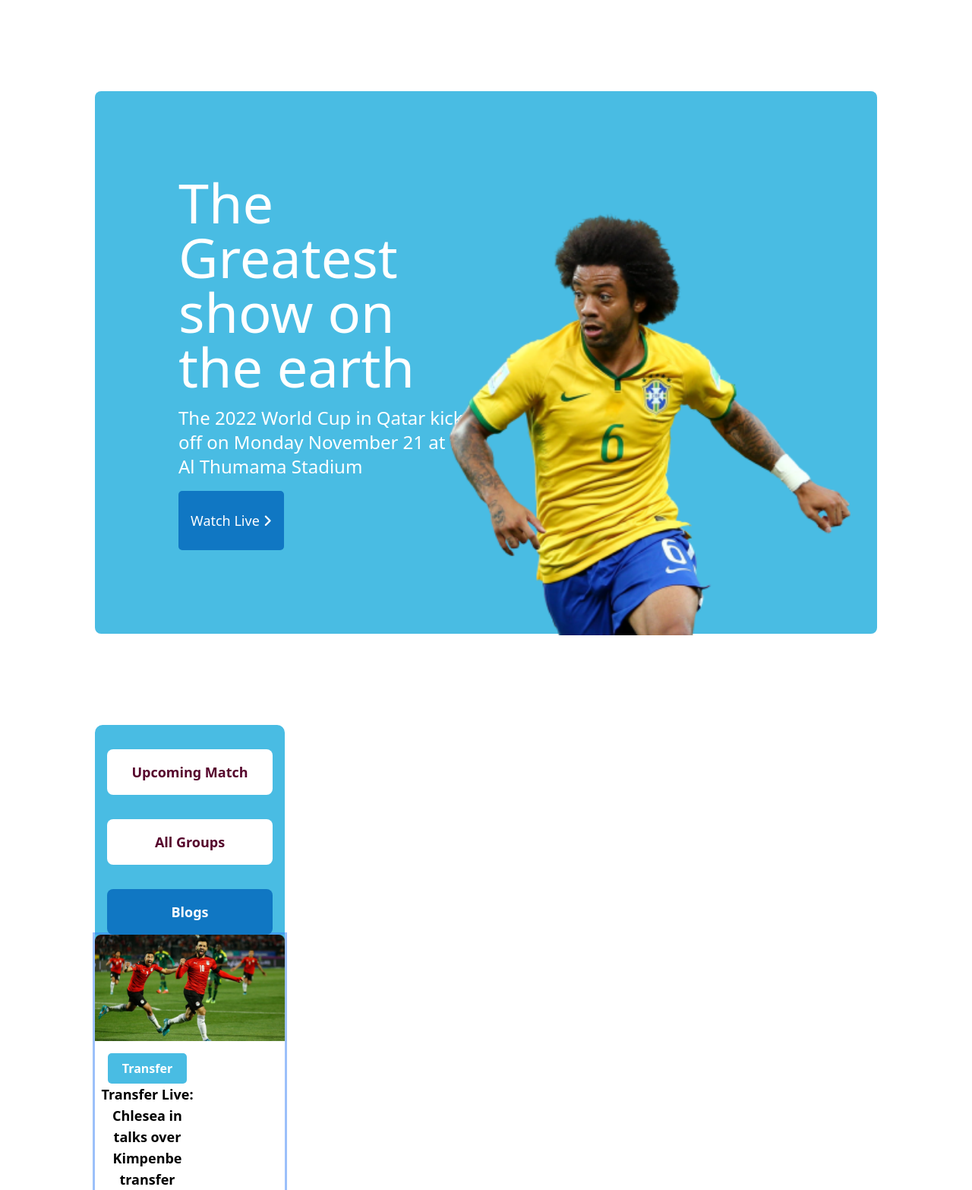
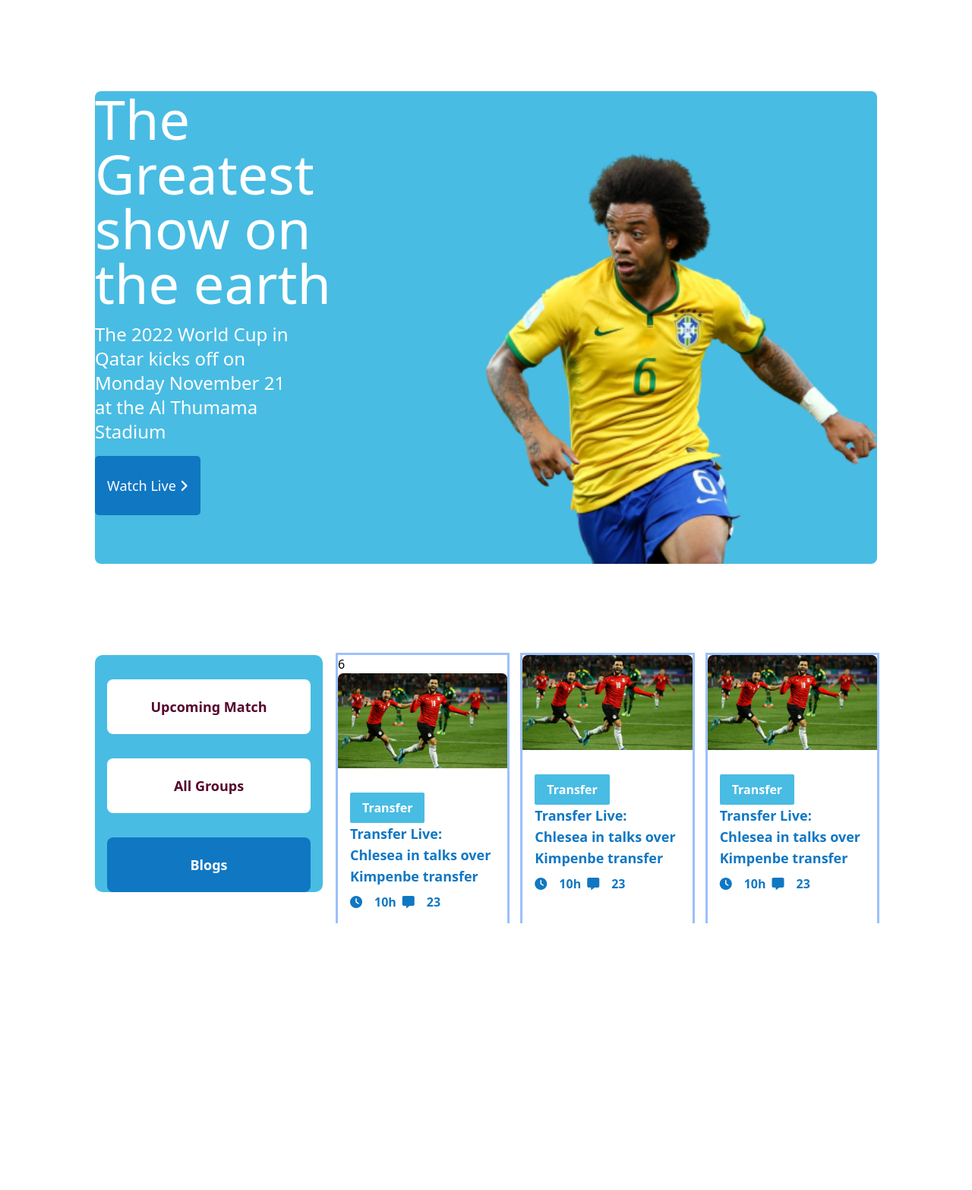
Before and after one commit to ashikuraju16/World-Cup, a website: page index.html in a window 1280 px wide. Shown: the whole page at 76% size. After the commit the page ends 1215 px from the top, so only its background shows below. Drawn offline with nearby package versions, Linux system fonts and the light colour scheme.

Commit message:
Co-authored-by: Sohan R. Emon ⚛ <sohanemon@outlook.com>

```diff
--- a/index.html
+++ b/index.html
@@ -12,8 +12,10 @@
     <script src="https://cdn.tailwindcss.com"></script>
   </head>
   <body class="mx-[125px]">
-    <section class="flex my-[120px] bg-[#49bce3] text-white rounded-lg">
-      <div class="p-[110px]">
+    <section
+      class="flex my-[120px] bg-[#49bce3] overflow-hidden text-white rounded-lg"
+    >
+      <div class="max-w-[50%]">
         <h1 class="text-7xl font-medium">
           The <br />
           Greatest <br />
@@ -31,18 +33,14 @@
           <i class="fa-solid fa-angle-right"></i>
         </button>
       </div>
-      <div class="mt-40">
-        <img
-          class="absolute right-[10rem] w-[33rem]"
-          src="assets/Banner Image.png"
-          alt=""
-        />
+      <div class="w-full basis-full hover:scale-125 transition-transform duration-1000 ease-out">
+        <img class="w-full pt-20" src="assets/Banner Image.png" alt="" />
       </div>
     </section>
-    <main class="bg-[#49bce3] w-[250px] h-[312px] rounded-[10px] text-center">
+    <main class="flex gap-5">
       <!-- ...............details................. -->
 
-      <div class="grid grid-rows-3">
+      <div class="grid grid-rows-3 rounded-[10px] bg-[#49bce3]  min-w-[300px] h-[312px]">
         <button
           class="mt-8 p-4 bg-white rounded-lg mx-4 text-lg font-extrabold text-[#56042c]"
         >
@@ -62,17 +60,63 @@
 
       <!--.............. match time..................... -->
 
-      <div>
-        <div class="ring">
+      <div class="grid grid-cols-1 gap-5 md:grid-cols-2 lg:grid-cols-3">
+        <div class="ring">6
           <img src="assets/Blog Image.png" alt="" />
-          <button
-            class="px-[19px] py-[8px] mt-4 mr-28 rounded-[5px] text-white font-bold bg-[#49bce3]"
+          <div class="p-4">
+            <button
+            class="px-4 py-2 mt-4 mr-7 rounded-sm text-white font-bold bg-[#49bce3]"
           >
             Transfer
           </button>
-          <p class="block mr-28 text-lg font-bold">
+          <p class="text-[#1077c3] text-lg font-bold">
             Transfer Live: Chlesea in talks over Kimpenbe transfer
           </p>
+          <footer class="flex items-center gap-2 pt-2 text-[#1077c3]">
+          <i class="fa-solid fa-clock"></i>
+            <span class="font-semibold ml-2">10h</span>
+           <i class="fa-solid fa-message"></i>
+            <span class="font-semibold ml-2">23</span>
+          </footer>
+          </div>
+        </div>
+        <div class="ring">
+          <img src="assets/Blog Image.png" alt="" />
+          <div class="p-4">
+            <button
+            class="px-4 py-2 mt-4 mr-7 rounded-sm text-white font-bold bg-[#49bce3]"
+          >
+            Transfer
+          </button>
+          <p class="text-[#1077c3] text-lg font-bold">
+            Transfer Live: Chlesea in talks over Kimpenbe transfer
+          </p>
+          <footer class="flex items-center gap-2 pt-2 text-[#1077c3]">
+          <i class="fa-solid fa-clock"></i>
+            <span class="font-semibold ml-2">10h</span>
+           <i class="fa-solid fa-message"></i>
+            <span class="font-semibold ml-2">23</span>
+          </footer>
+          </div>
+        </div>
+        <div class="ring">
+          <img src="assets/Blog Image.png" alt="" />
+          <div class="p-4">
+            <button
+            class="px-4 py-2 mt-4 mr-7 rounded-sm text-white font-bold bg-[#49bce3]"
+          >
+            Transfer
+          </button>
+          <p class="text-[#1077c3] text-lg font-bold">
+            Transfer Live: Chlesea in talks over Kimpenbe transfer
+          </p>
+          <footer class="flex items-center gap-2 pt-2 text-[#1077c3]">
+          <i class="fa-solid fa-clock"></i>
+            <span class="font-semibold ml-2">10h</span>
+           <i class="fa-solid fa-message"></i>
+            <span class="font-semibold ml-2">23</span>
+          </footer>
+          </div>
         </div>
       </div>
     </main>
```
